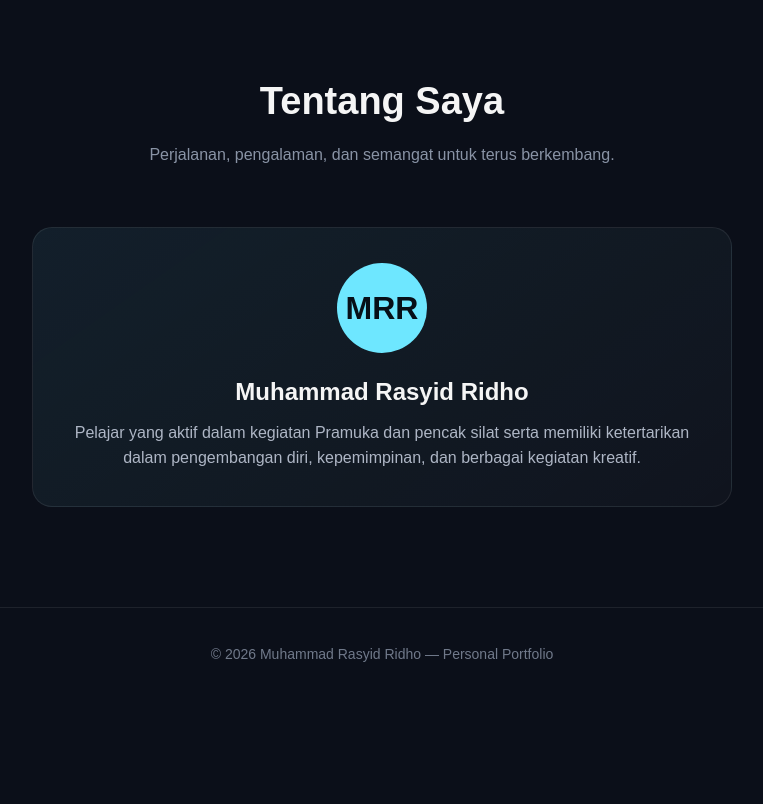
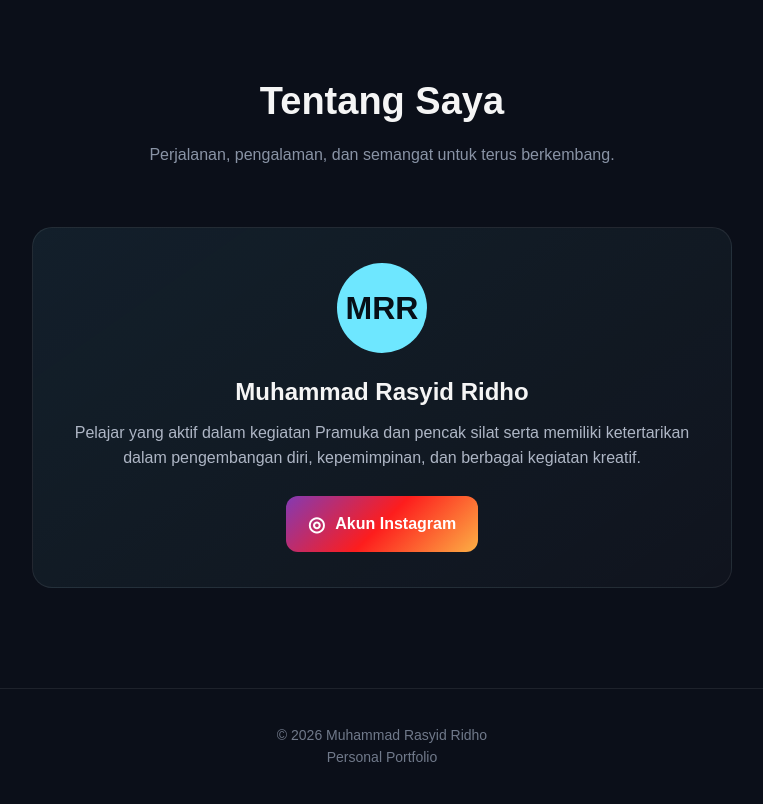
Before and after one commit to renkonoru-project/Personal-Portfolio, a plain HTML site: page index.html in a window 1280 px wide. Shown: the part 2381-3185 px from the top of the page, without its empty margins (258-1021 px from the left). Before the commit the page ends 3081 px from the top, so only its background shows below. Drawn offline with Linux system fonts and the light colour scheme.

Commit message:
Add files via upload

```diff
--- a/index.html
+++ b/index.html
@@ -266,6 +266,35 @@
       color: #aeb6c5;
     }
 
+    /* INSTAGRAM */
+    .instagram-btn {
+      display: inline-flex;
+      align-items: center;
+      gap: 10px;
+      margin-top: 25px;
+      padding: 12px 22px;
+      border-radius: 12px;
+      color: white;
+      text-decoration: none;
+      font-weight: bold;
+      background: linear-gradient(
+        135deg,
+        #833ab4,
+        #fd1d1d,
+        #fcb045
+      );
+      transition: 0.3s ease;
+    }
+
+    .instagram-btn:hover {
+      transform: translateY(-4px) scale(1.02);
+      box-shadow: 0 10px 30px rgba(253,29,29,0.25);
+    }
+
+    .instagram-icon {
+      font-size: 20px;
+    }
+
     /* FOOTER */
     footer {
       text-align: center;
@@ -277,6 +306,7 @@
 
     /* RESPONSIVE */
     @media (max-width: 600px) {
+
       .nav-container {
         padding: 15px;
       }
@@ -318,19 +348,24 @@
   <!-- NAVBAR -->
   <nav>
     <div class="nav-container">
-      <div class="logo">R<span>R</span></div>
+
+      <div class="logo">
+        R<span>R</span>
+      </div>
 
       <div>
         <a href="#home">Home</a>
         <a href="#prestasi">Prestasi</a>
         <a href="#profil">Profil</a>
       </div>
+
     </div>
   </nav>
 
 
   <!-- HERO -->
   <header class="hero" id="home">
+
     <div class="hero-content">
 
       <div class="badge">
@@ -353,6 +388,7 @@
       </a>
 
     </div>
+
   </header>
 
 
@@ -360,11 +396,18 @@
   <section id="prestasi">
 
     <div class="section-title">
+
       <h2>Perjalanan Saya</h2>
-      <p>Beberapa pencapaian dan pengalaman yang telah saya raih.</p>
+
+      <p>
+        Beberapa pencapaian dan pengalaman yang telah saya raih.
+      </p>
+
     </div>
 
+
     <div class="timeline">
+
 
       <!-- 1 -->
       <div class="timeline-item">
@@ -390,6 +433,7 @@
           </p>
 
         </div>
+
       </div>
 
 
@@ -416,6 +460,7 @@
           </p>
 
         </div>
+
       </div>
 
 
@@ -443,6 +488,7 @@
           </p>
 
         </div>
+
       </div>
 
 
@@ -469,6 +515,7 @@
           </p>
 
         </div>
+
       </div>
 
 
@@ -495,7 +542,9 @@
           </p>
 
         </div>
+
       </div>
+
 
     </div>
 
@@ -506,9 +555,15 @@
   <section id="profil" class="profile">
 
     <div class="section-title">
+
       <h2>Tentang Saya</h2>
-      <p>Perjalanan, pengalaman, dan semangat untuk terus berkembang.</p>
+
+      <p>
+        Perjalanan, pengalaman, dan semangat untuk terus berkembang.
+      </p>
+
     </div>
+
 
     <div class="profile-box">
 
@@ -516,7 +571,9 @@
         MRR
       </div>
 
-      <h2>Muhammad Rasyid Ridho</h2>
+      <h2>
+        Muhammad Rasyid Ridho
+      </h2>
 
       <p>
         Pelajar yang aktif dalam kegiatan Pramuka dan
@@ -525,6 +582,18 @@
         kegiatan kreatif.
       </p>
 
+
+      <!-- INSTAGRAM -->
+      <a
+        class="instagram-btn"
+        href="https://www.instagram.com/calon_senshu?igsh=OWlvNHZqbGVuN2dz"
+        target="_blank"
+        rel="noopener noreferrer"
+      >
+        <span class="instagram-icon">◎</span>
+        Akun Instagram
+      </a>
+
     </div>
 
   </section>
@@ -532,7 +601,11 @@
 
   <!-- FOOTER -->
   <footer>
-    © 2026 Muhammad Rasyid Ridho — Personal Portfolio
+
+    © 2026 Muhammad Rasyid Ridho
+    <br>
+    Personal Portfolio
+
   </footer>
 
 
```
